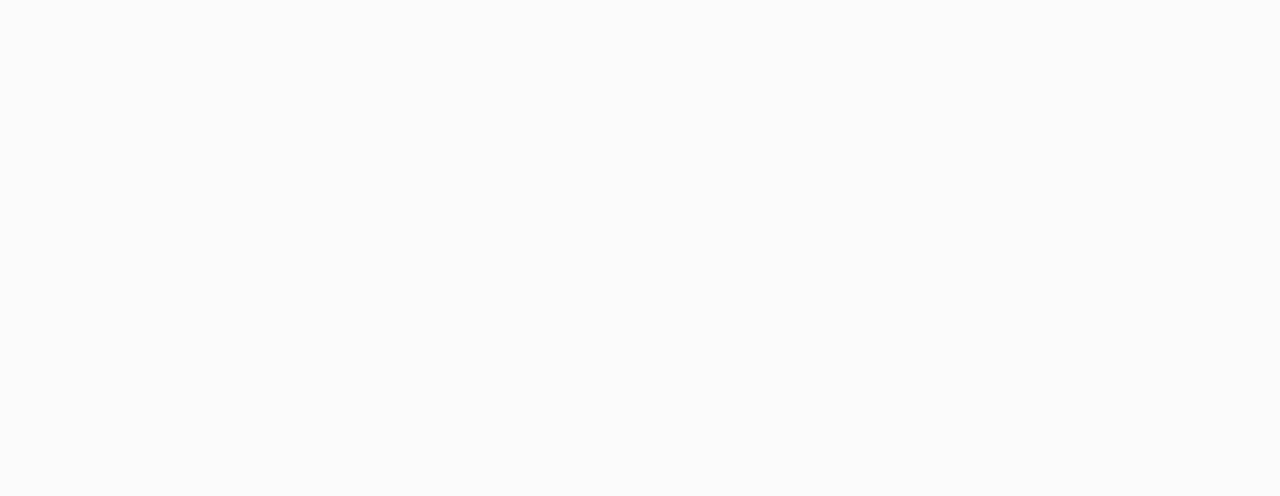
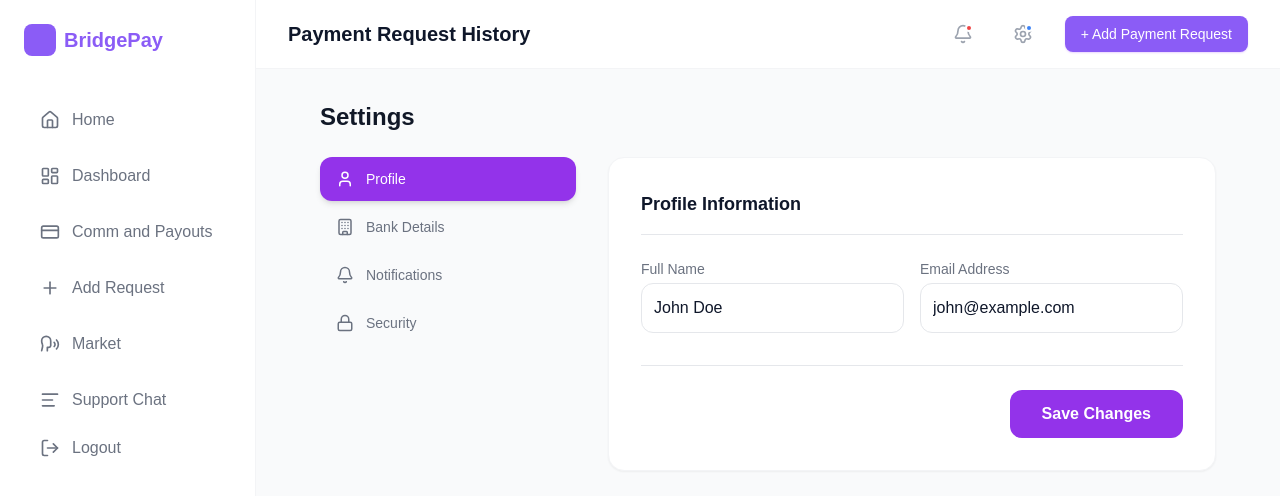
Before and after one commit to Abusadiq006/bridge-pay-dashboard, a React (Vite) app: page /header/settings in a window 1280 px wide. Before the commit this address had no page. Shown: the top 496 px of the page. Built offline with nearby package versions, Linux system fonts and the light colour scheme; a web font is replaced by a local one.

Commit message:
implementing settings

```diff
--- a/src/App.jsx
+++ b/src/App.jsx
@@ -5,6 +5,7 @@ import CommAndPayouts from './pages/CommAndPayouts';
 import AddRequest from "./pages/AddRequest";
 import Market from "./pages/Market";
 import SupportChat from "./pages/SupportChat"
+import Settings from "./pages/Settings";
 
 function App() {
   return (
@@ -16,6 +17,7 @@ function App() {
         <Route path="/dashboard/add-request" element={<AddRequest />} />
         <Route path="/dashboard/market" element={<Market />} />
         <Route path="/dashboard/support" element={<SupportChat />} />
+        <Route path="/header/settings" element={<Settings />} />
       </Routes>
     </Router>
   )
--- /dev/null
+++ b/src/pages/Settings.jsx
@@ -0,0 +1,103 @@
+import { useState } from 'react';
+import { User, Bell, Lock, CreditCard, Building } from 'lucide-react';
+import Sidebar from '../components/Sidebar';
+import Header from '../components/Header';
+
+const Settings = () => {
+  const [isSidebarOpen, setIsSidebarOpen] = useState(false);
+  const [activeTab, setActiveTab] = useState('profile');
+
+  const tabs = [
+    { id: 'profile', label: 'Profile', icon: User },
+    { id: 'bank', label: 'Bank Details', icon: Building },
+    { id: 'notifications', label: 'Notifications', icon: Bell },
+    { id: 'security', label: 'Security', icon: Lock },
+  ];
+
+  return (
+    <div className="flex min-h-screen bg-[#F9FAFB]">
+      <Sidebar isOpen={isSidebarOpen} setIsOpen={setIsSidebarOpen} />
+
+      <div className="flex-1 flex flex-col">
+        <Header onMenuClick={() => setIsSidebarOpen(true)} />
+
+        <main className="p-4 md:p-8">
+          <div className="max-w-4xl mx-auto">
+            <h1 className="text-2xl font-bold text-gray-900 mb-6">Settings</h1>
+
+            <div className="flex flex-col md:flex-row gap-8">
+              {/* Settings Navigation */}
+              <div className="w-full md:w-64 space-y-1">
+                {tabs.map((tab) => (
+                  <button
+                    key={tab.id}
+                    onClick={() => setActiveTab(tab.id)}
+                    className={`w-full flex items-center gap-3 px-4 py-3 rounded-xl text-sm font-medium transition-colors ${
+                      activeTab === tab.id
+                        ? 'bg-purple-600 text-white shadow-md'
+                        : 'text-gray-500 hover:bg-white hover:text-purple-600'
+                    }`}
+                  >
+                    <tab.icon size={18} />
+                    {tab.label}
+                  </button>
+                ))}
+              </div>
+
+              {/* Settings Content Area */}
+              <div className="flex-1 bg-white p-6 md:p-8 rounded-2xl border border-gray-100 shadow-sm">
+                {activeTab === 'profile' && (
+                  <div className="space-y-6">
+                    <h2 className="text-lg font-semibold border-b pb-4">Profile Information</h2>
+                    <div className="grid grid-cols-1 md:grid-cols-2 gap-4">
+                      <div>
+                        <label className="block text-sm text-gray-500 mb-1">Full Name</label>
+                        <input type="text" defaultValue="John Doe" className="w-full p-3 border border-gray-200 rounded-xl outline-none focus:ring-2 focus:ring-purple-100" />
+                      </div>
+                      <div>
+                        <label className="block text-sm text-gray-500 mb-1">Email Address</label>
+                        <input type="email" defaultValue="john@example.com" className="w-full p-3 border border-gray-200 rounded-xl outline-none focus:ring-2 focus:ring-purple-100" />
+                      </div>
+                    </div>
+                  </div>
+                )}
+
+                {activeTab === 'bank' && (
+                  <div className="space-y-6">
+                    <h2 className="text-lg font-semibold border-b pb-4">Payout Settings</h2>
+                    <div className="bg-blue-50 p-4 rounded-xl text-blue-700 text-sm mb-4">
+                      This is where your funds will be sent via **Paystack/Flutterwave**.
+                    </div>
+                    <div className="space-y-4">
+                      <div>
+                        <label className="block text-sm text-gray-500 mb-1">Select Bank</label>
+                        <select className="w-full p-3 border border-gray-200 rounded-xl outline-none focus:ring-2 focus:ring-purple-100 bg-white">
+                          <option>Access Bank</option>
+                          <option>GTBank</option>
+                          <option>Zenith Bank</option>
+                          <option>Kuda Bank</option>
+                        </select>
+                      </div>
+                      <div>
+                        <label className="block text-sm text-gray-500 mb-1">Account Number</label>
+                        <input type="text" placeholder="0123456789" className="w-full p-3 border border-gray-200 rounded-xl outline-none focus:ring-2 focus:ring-purple-100" />
+                      </div>
+                    </div>
+                  </div>
+                )}
+
+                <div className="mt-8 pt-6 border-t flex justify-end">
+                  <button className="bg-purple-600 text-white px-8 py-3 rounded-xl font-semibold hover:bg-purple-700 transition">
+                    Save Changes
+                  </button>
+                </div>
+              </div>
+            </div>
+          </div>
+        </main>
+      </div>
+    </div>
+  );
+};
+
+export default Settings;
```
